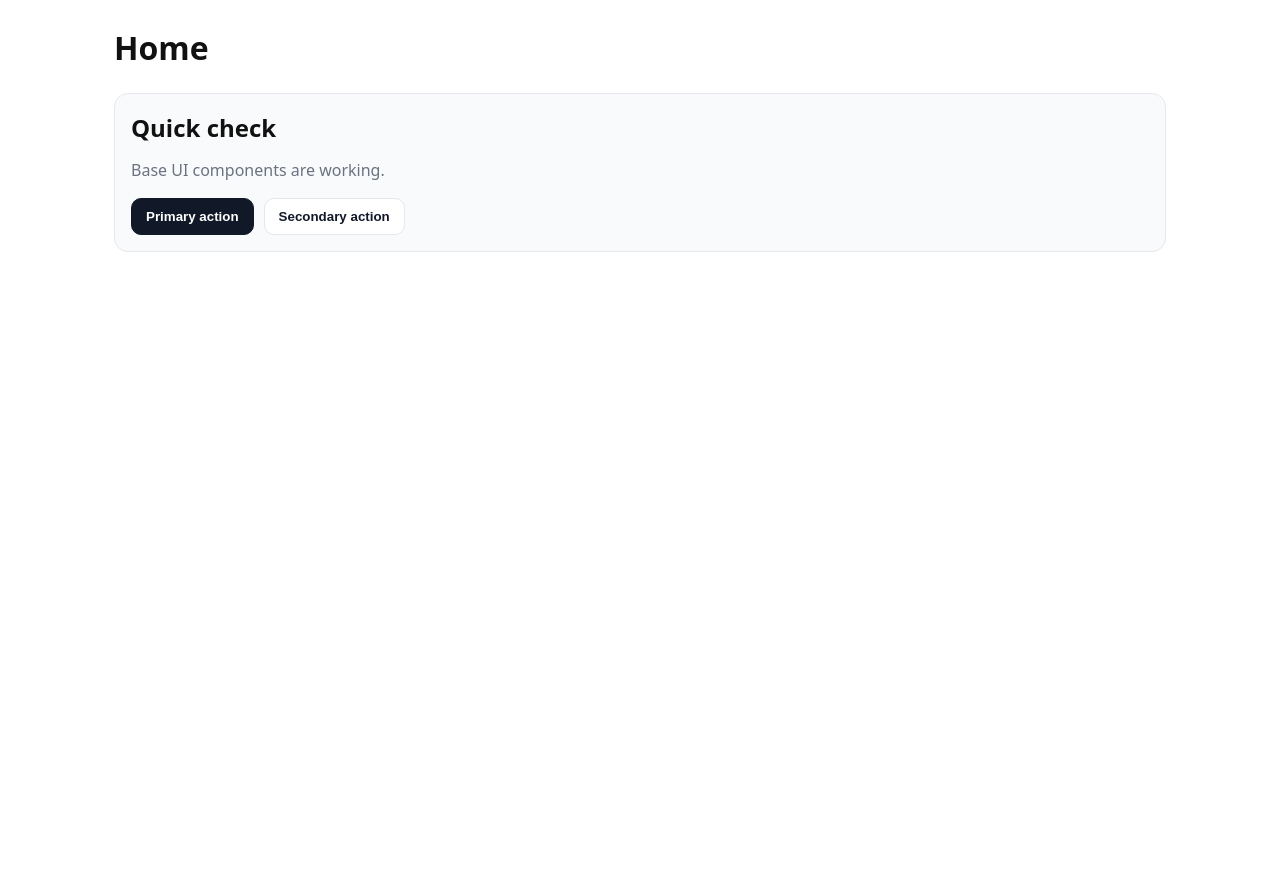
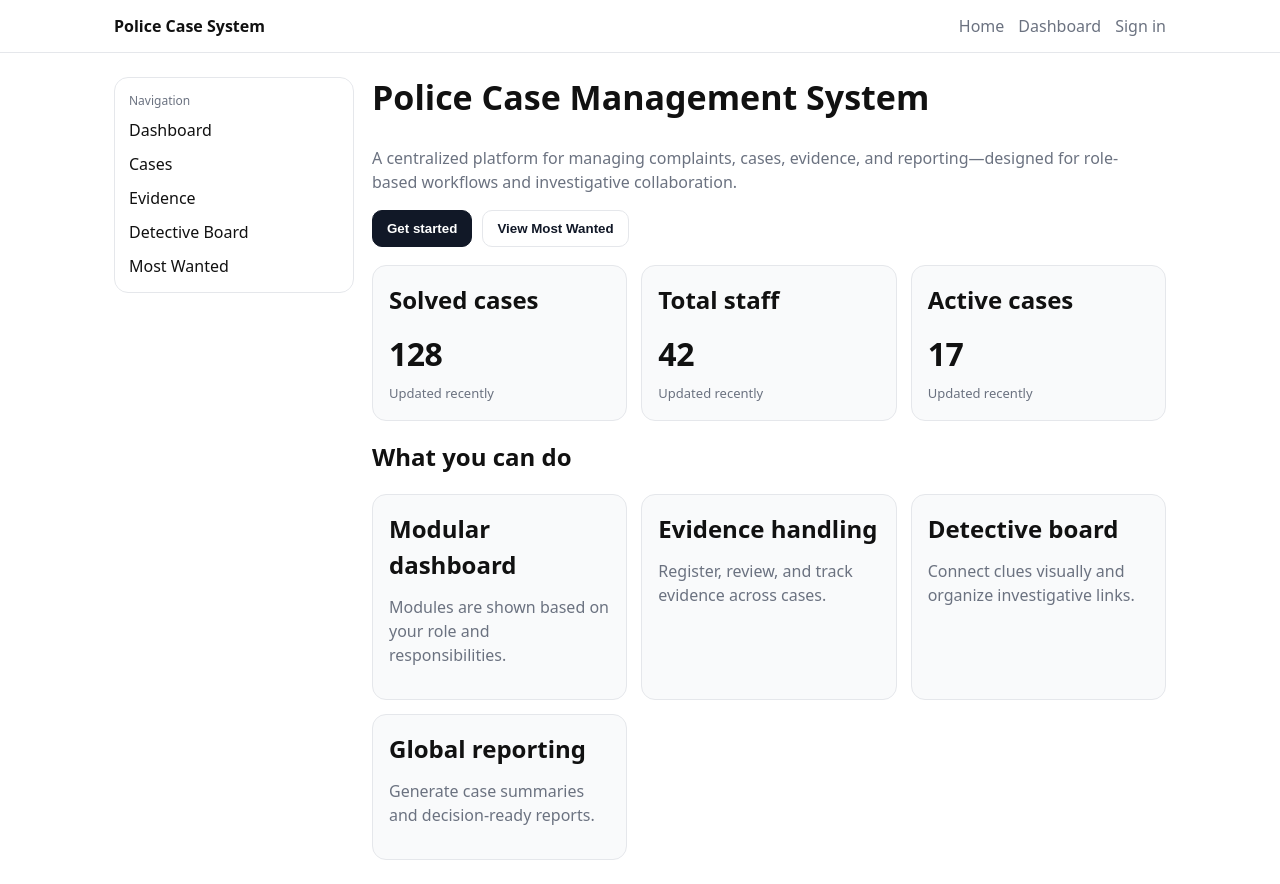
Before and after one commit to baranhoseini/police-case-system, a React app in the folder frontend/: page / in a window 1280 px wide. Before the commit the page ends 800 px from the top, so only its background shows below. Built offline with nearby package versions, Linux system fonts and the light colour scheme; the HTML template or start-up script is replaced by a standard one.

Commit message:
Home Page

```diff
--- a/frontend/src/pages/HomePage.tsx
+++ b/frontend/src/pages/HomePage.tsx
@@ -1,18 +1,132 @@
+import { useEffect, useState } from "react";
+import { Link } from "react-router-dom";
+
+import Card from "../components/Card";
 import Button from "../components/Button";
-import Card from "../components/Card";
+import MainLayout from "../components/layout/MainLayout";
+import { getHomeStats, type HomeStats } from "../services/statsService";
 
 export default function HomePage() {
+  const [stats, setStats] = useState<HomeStats | null>(null);
+  const [loading, setLoading] = useState(true);
+
+  useEffect(() => {
+    let mounted = true;
+
+    (async () => {
+      try {
+        setLoading(true);
+        const data = await getHomeStats();
+        if (mounted) setStats(data);
+      } finally {
+        if (mounted) setLoading(false);
+      }
+    })();
+
+    return () => {
+      mounted = false;
+    };
+  }, []);
+
   return (
-    <div className="container">
-      <h1 style={{ marginTop: 0 }}>Home</h1>
-
-      <Card title="Quick check">
-        <p style={{ marginTop: 0, color: "var(--muted)" }}>Base UI components are working.</p>
-        <div style={{ display: "flex", gap: 10 }}>
-          <Button>Primary action</Button>
-          <Button variant="secondary">Secondary action</Button>
-        </div>
-      </Card>
-    </div>
+    <MainLayout>
+      <Hero />
+      <StatsSection stats={stats} loading={loading} />
+      <FeaturesSection />
+    </MainLayout>
   );
 }
+
+function Hero() {
+  return (
+    <section style={{ marginBottom: 18 }}>
+      <h1 style={{ marginTop: 0, fontSize: 34, lineHeight: 1.2 }}>
+        Police Case Management System
+      </h1>
+      <p style={{ marginTop: 8, color: "var(--muted)", maxWidth: 760 }}>
+        A centralized platform for managing complaints, cases, evidence, and reporting—designed for
+        role-based workflows and investigative collaboration.
+      </p>
+
+      <div style={{ display: "flex", gap: 10, flexWrap: "wrap", marginTop: 14 }}>
+        <Link to="/auth">
+          <Button>Get started</Button>
+        </Link>
+        <Link to="/most-wanted">
+          <Button variant="secondary">View Most Wanted</Button>
+        </Link>
+      </div>
+    </section>
+  );
+}
+
+function StatsSection({ stats, loading }: { stats: HomeStats | null; loading: boolean }) {
+  const items = [
+    { label: "Solved cases", value: stats?.solvedCases ?? 0 },
+    { label: "Total staff", value: stats?.totalStaff ?? 0 },
+    { label: "Active cases", value: stats?.activeCases ?? 0 },
+  ];
+
+  return (
+    <section style={{ marginBottom: 18 }}>
+      <div
+        style={{
+          display: "grid",
+          gridTemplateColumns: "repeat(auto-fit, minmax(220px, 1fr))",
+          gap: 14,
+        }}
+      >
+        {items.map((it) => (
+          <Card key={it.label} title={it.label}>
+            <div style={{ fontSize: 32, fontWeight: 900, letterSpacing: -0.5 }}>
+              {loading ? "—" : it.value.toLocaleString()}
+            </div>
+            <div style={{ marginTop: 6, fontSize: 13, color: "var(--muted)" }}>
+              {loading ? "Loading..." : "Updated recently"}
+            </div>
+          </Card>
+        ))}
+      </div>
+    </section>
+  );
+}
+
+function FeaturesSection() {
+  const features = [
+    {
+      title: "Modular dashboard",
+      desc: "Modules are shown based on your role and responsibilities.",
+    },
+    {
+      title: "Evidence handling",
+      desc: "Register, review, and track evidence across cases.",
+    },
+    {
+      title: "Detective board",
+      desc: "Connect clues visually and organize investigative links.",
+    },
+    {
+      title: "Global reporting",
+      desc: "Generate case summaries and decision-ready reports.",
+    },
+  ];
+
+  return (
+    <section>
+      <h2 style={{ marginTop: 0 }}>What you can do</h2>
+      <div
+        style={{
+          display: "grid",
+          gridTemplateColumns: "repeat(auto-fit, minmax(240px, 1fr))",
+          gap: 14,
+        }}
+      >
+        {features.map((f) => (
+          <Card key={f.title} title={f.title}>
+            <p style={{ marginTop: 0, color: "var(--muted)" }}>{f.desc}</p>
+          </Card>
+        ))}
+      </div>
+    </section>
+  );
+}
--- a/frontend/src/services/statsService.ts
+++ b/frontend/src/services/statsService.ts
@@ -0,0 +1,16 @@
+export type HomeStats = {
+  solvedCases: number;
+  totalStaff: number;
+  activeCases: number;
+};
+
+export async function getHomeStats(): Promise<HomeStats> {
+  // Later: replace with API call (apiClient.get("/stats/home"))
+  await new Promise((r) => setTimeout(r, 250));
+
+  return {
+    solvedCases: 128,
+    totalStaff: 42,
+    activeCases: 17,
+  };
+}
```
